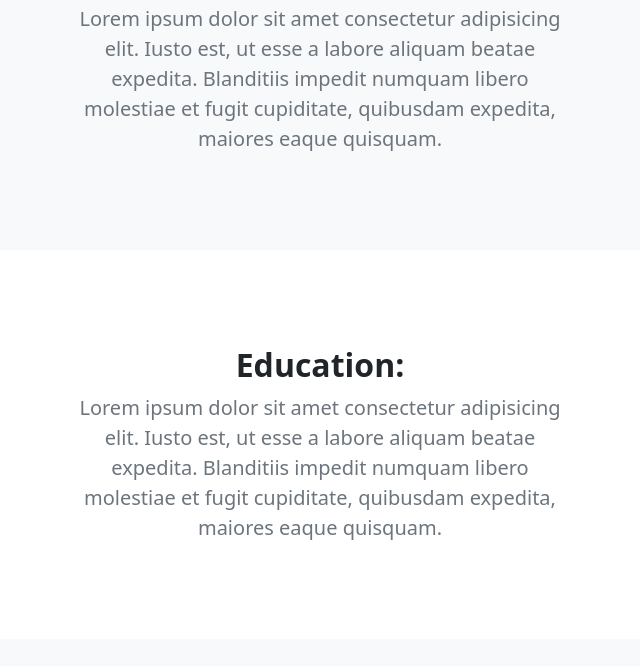
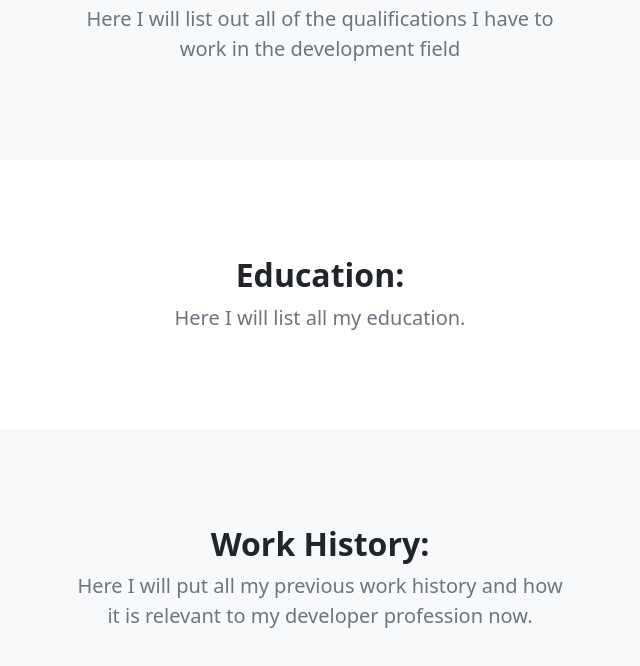
Before and after one commit to SeanCodes2/Personal-Website, a plain HTML site: page resume.html in a window 1280 px wide. Shown: the part 554-1220 px from the top of the page, without its empty margins (320-960 px from the left). Drawn offline with nearby package versions, Linux system fonts and the light colour scheme.

Commit message:
new update

```diff
--- a/resume.html
+++ b/resume.html
@@ -52,26 +52,24 @@
                     </div>
                 </div>
             </header>
-            <!-- About section one-->
+            <!-- Qualifications-->
             <section class="py-5 bg-light" id="scroll-target">
                 <div class="container px-5 my-5 text-center">
                     <div class="row gx-5 align-items-center justify-content-center">
-                        <!-- <div class="col-lg-6"><img class="img-fluid rounded mb-5 mb-lg-0" src="https://dummyimage.com/600x400/343a40/6c757d" alt="..." /></div> -->
                         <div class="col-lg-6">
                             <h2 class="fw-bolder">Summary of Qualifications:</h2>
-                            <p class="lead fw-normal text-muted mb-0">Lorem ipsum dolor sit amet consectetur adipisicing elit. Iusto est, ut esse a labore aliquam beatae expedita. Blanditiis impedit numquam libero molestiae et fugit cupiditate, quibusdam expedita, maiores eaque quisquam.</p>
+                            <p class="lead fw-normal text-muted mb-0">Here I will list out all of the qualifications I have to work in the development field</p>
                         </div>
                     </div>
                 </div>
             </section>
-            <!-- About section two-->
+            <!-- Education-->
             <section class="py-5">
                 <div class="container px-5 my-5 text-center">
                     <div class="row gx-5 align-items-center justify-content-center">
-                        <!-- <div class="col-lg-6 order-first order-lg-last"><img class="img-fluid rounded mb-5 mb-lg-0" src="https://dummyimage.com/600x400/343a40/6c757d" alt="..." /></div> -->
                         <div class="col-lg-6">
                             <h2 class="fw-bolder">Education:</h2>
-                            <p class="lead fw-normal text-muted mb-0">Lorem ipsum dolor sit amet consectetur adipisicing elit. Iusto est, ut esse a labore aliquam beatae expedita. Blanditiis impedit numquam libero molestiae et fugit cupiditate, quibusdam expedita, maiores eaque quisquam.</p>
+                            <p class="lead fw-normal text-muted mb-0">Here I will list all my education.</p>
                         </div>
                     </div>
                 </div>
@@ -79,53 +77,13 @@
             <section class="py-5 bg-light">
                 <div class="container px-5 my-5 text-center">
                     <div class="row gx-5 align-items-center justify-content-center">
-                        <!-- <div class="col-lg-6 order-first order-lg-last"><img class="img-fluid rounded mb-5 mb-lg-0" src="https://dummyimage.com/600x400/343a40/6c757d" alt="..." /></div> -->
                         <div class="col-lg-6">
                             <h2 class="fw-bolder">Work History:</h2>
-                            <p class="lead fw-normal text-muted mb-0">Lorem ipsum dolor sit amet consectetur adipisicing elit. Iusto est, ut esse a labore aliquam beatae expedita. Blanditiis impedit numquam libero molestiae et fugit cupiditate, quibusdam expedita, maiores eaque quisquam.</p>
+                            <p class="lead fw-normal text-muted mb-0">Here I will put all my previous work history and how it is relevant to my developer profession now.</p>
                         </div>
                     </div>
                 </div>
             </section>
-            <!-- Team members section
-            <section class="py-5 bg-light">
-                <div class="container px-5 my-5">
-                    <div class="text-center">
-                        <h2 class="fw-bolder">Our team</h2>
-                        <p class="lead fw-normal text-muted mb-5">Dedicated to quality and your success</p>
-                    </div>
-                    <div class="row gx-5 row-cols-1 row-cols-sm-2 row-cols-xl-4 justify-content-center">
-                        <div class="col mb-5 mb-5 mb-xl-0">
-                            <div class="text-center">
-                                <img class="img-fluid rounded-circle mb-4 px-4" src="https://dummyimage.com/150x150/ced4da/6c757d" alt="..." />
-                                <h5 class="fw-bolder">Ibbie Eckart</h5>
-                                <div class="fst-italic text-muted">Founder &amp; CEO</div>
-                            </div>
-                        </div>
-                        <div class="col mb-5 mb-5 mb-xl-0">
-                            <div class="text-center">
-                                <img class="img-fluid rounded-circle mb-4 px-4" src="https://dummyimage.com/150x150/ced4da/6c757d" alt="..." />
-                                <h5 class="fw-bolder">Arden Vasek</h5>
-                                <div class="fst-italic text-muted">CFO</div>
-                            </div>
-                        </div>
-                        <div class="col mb-5 mb-5 mb-sm-0">
-                            <div class="text-center">
-                                <img class="img-fluid rounded-circle mb-4 px-4" src="https://dummyimage.com/150x150/ced4da/6c757d" alt="..." />
-                                <h5 class="fw-bolder">Toribio Nerthus</h5>
-                                <div class="fst-italic text-muted">Operations Manager</div>
-                            </div>
-                        </div>
-                        <div class="col mb-5">
-                            <div class="text-center">
-                                <img class="img-fluid rounded-circle mb-4 px-4" src="https://dummyimage.com/150x150/ced4da/6c757d" alt="..." />
-                                <h5 class="fw-bolder">Malvina Cilla</h5>
-                                <div class="fst-italic text-muted">CTO</div>
-                            </div>
-                        </div>
-                    </div>
-                </div>
-            </section> -->
         </main>
         <!-- Footer-->
         <footer class="bg-dark py-4 mt-auto">
```
Also changed, not shown: portfolio.html (+0 -6 lines).
